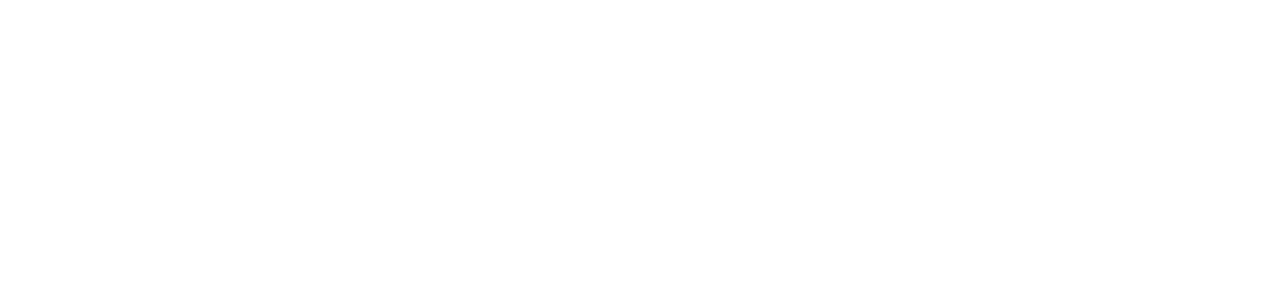
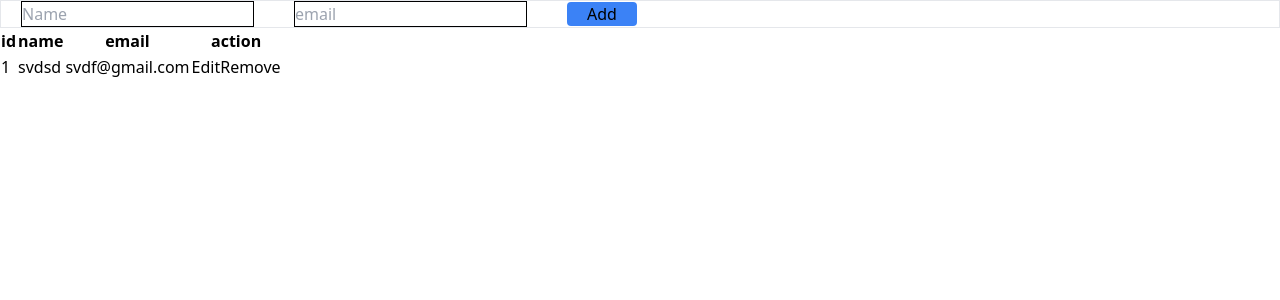
Before and after one commit to ravikr126/admin-panel-phone, a React (Create React App) app: page / in a window 1280 px wide. Shown: the top 300 px of the page. Built offline with nearby package versions, Linux system fonts and the light colour scheme; data requests are answered from the project's data file.

Commit message:
admin panel committed

```diff
--- /dev/null
+++ b/db.json
@@ -0,0 +1,9 @@
+{
+  "user": [
+    {
+      "id": 1,
+      "name": "svdsd",
+      "email": "svdf@gmail.com"
+    }
+  ]
+}
--- a/package.json
+++ b/package.json
@@ -15,6 +15,7 @@
     "@testing-library/jest-dom": "^5.17.0",
     "@testing-library/react": "^13.4.0",
     "@testing-library/user-event": "^13.5.0",
+    "axios": "^1.6.3",
     "flowbite-react": "^0.7.2",
     "react": "^18.2.0",
     "react-dom": "^18.2.0",
--- a/src/App.js
+++ b/src/App.js
@@ -1,8 +1,8 @@
 import React, { Component } from 'react'
-import Homes from './Components/Homes'
-import Header from './Components/Header'
-import table2 from './Components/table2'
-import Categories from './Components/Categories'
+// import Homes from './Components/Homes'
+// import Header from './Components/Header'
+import Table2 from './Components/Table2'
+// import Categories from './Components/Categories'
 
 const App = () => {
   return (
@@ -11,7 +11,7 @@
     {/* <Header/>
     <Homes/> */}
     {/* <Categories/> */}
-    <table2/>
+    <Table2/>
 
 
 
--- a/src/Components/table2.jsx
+++ b/src/Components/table2.jsx
@@ -1,9 +1,153 @@
-import React from 'react'
+import React, { useEffect, useState } from "react";
+import axios from "axios";
 
-const table2 = () => {
+const Table2 = () => {
+  const [data, setData] = useState([]);
+  const [name, setName] = useState([]);
+  const [email, setEmail] = useState();
+  const [uname, setUname] = useState([]);
+  const [uemail, setUemail] = useState();
+  const [editId, setEditId] = useState([]);
+
+  useEffect(() => {
+    axios
+      .get("http://localhost:3000/user")
+      .then((res) => setData(res.data))
+      .catch((err) => console.log(err)); // Use err instead of er
+  }, []);
+
+  const handleSubmit = (event) => {
+    event.preventDefault();
+    const id = data.length + 1;
+
+    axios
+      .post("http://localhost:3000/user", {
+        id: id,
+        name: name,
+        email: email,
+      })
+      .then((res) => {
+        // Handle the success response here
+        window.location.reload();
+        // Optionally, update the UI or navigate to a different page
+      })
+      .catch((err) => {
+        // Handle errors
+        console.log("Error posting data:", err);
+      });
+  };
+
+  const handleEdit = (id) => {
+    axios
+      .get(`http://localhost:3000/user/${id}`)
+      .then((res) => {
+        setUname(res.data[0].uname);
+        setUemail(res.data[0].uemail);
+      })
+      .catch((err) => console.log(err));
+
+    setEditId(id);
+  };
+
+  const handleUpdate = () => {
+    axios
+      .put(`http://localhost:3000/user/${editId}`, {
+        id: editId,
+        name: uname,
+        email: uemail,
+      })
+      .then((res) => {
+        console.log(res);
+        // Update the UI or perform other actions instead of a full page reload
+        setEditId(-1);
+      })
+      .catch((err) => console.log(err));
+  };
+
+  const handleDelete = (id) => {
+    axios
+      .delete(`http://localhost:3000/user/${id}`)
+      .then((res) => {
+        console.log(res);
+        window.location.reload();
+      })
+      .catch((err) => console.log(err));
+  };
+
   return (
-    <div>table2</div>
-  )
-}
+    <>
+      <div>
+        <div className="border ">
+          <form onSubmit={handleSubmit} action="">
+            <input
+              type="text"
+              name=""
+              id=""
+              placeholder="Name"
+              className="mx-5 border border-black"
+              onChange={(e) => setName(e.target.value)}
+            />
+            <input
+              type="email"
+              placeholder="email"
+              className="mx-5 border border-black"
+              onChange={(e) => setEmail(e.target.value)}
+            />
+            <button className=" bg-blue-500 mx-5 px-5 rounded">Add</button>
+          </form>
+        </div>
+        <table>
+          <thead>
+            <tr>
+              <th>id</th>
+              <th>name</th>
+              <th>email</th>
+              <th>action</th>
+            </tr>
+          </thead>
+          <tbody>
+            {data?.map((user, index) =>
+              user.id === editId ? (
+                <tr>
+                  <td>{user.id}</td>
+                  <td>
+                    <input
+                      type="text"
+                      value={uname}
+                      onChange={(e) => setUname(e.target.value)}
+                    />
+                  </td>
+                  <td>
+                    <input
+                      type="email"
+                      value={uemail}
+                      onChange={(e) => setUemail(e.target.value)}
+                    />
+                  </td>
+                  <td>
+                    <button onClick={handleUpdate}>Update</button>
+                  </td>
+                </tr>
+              ) : (
+                <tr key={index}>
+                  <td>{user.id}</td>
+                  <td>{user.name}</td>
+                  <td>{user.email}</td>
+                  {/* You can add additional action column if needed */}
+                  <td>
+                    <button onClick={() => handleEdit(user.id)}>Edit</button>
+                    <button onClick={() => handleDelete(user.id)}>
+                      Remove
+                    </button>
+                  </td>
+                </tr>
+              )
+            )}
+          </tbody>
+        </table>
+      </div>
+    </>
+  );
+};
 
-export default table2
+export default Table2;
```
Also changed, not shown: 1 other file (tests, documents, lock files or other folders).
